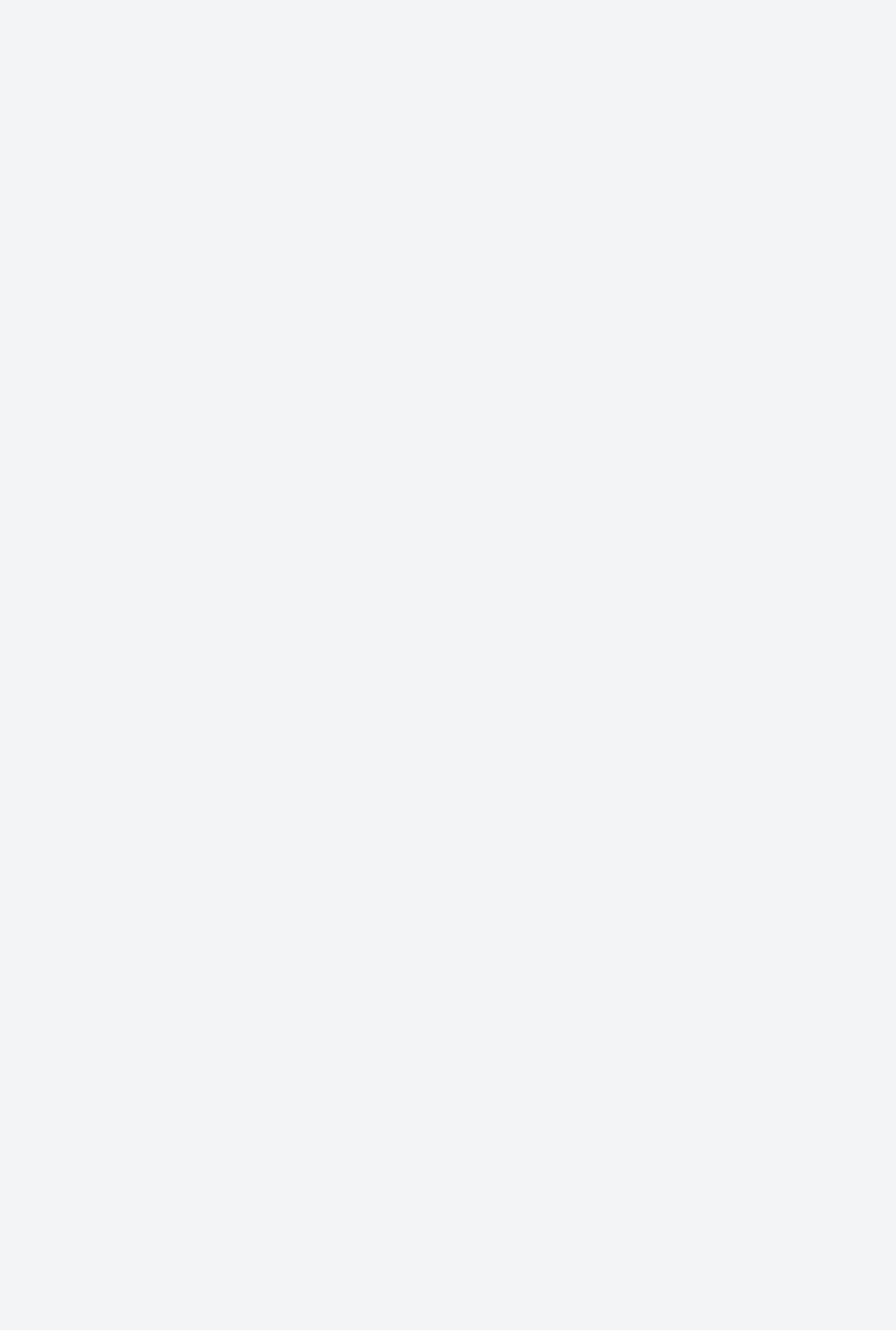
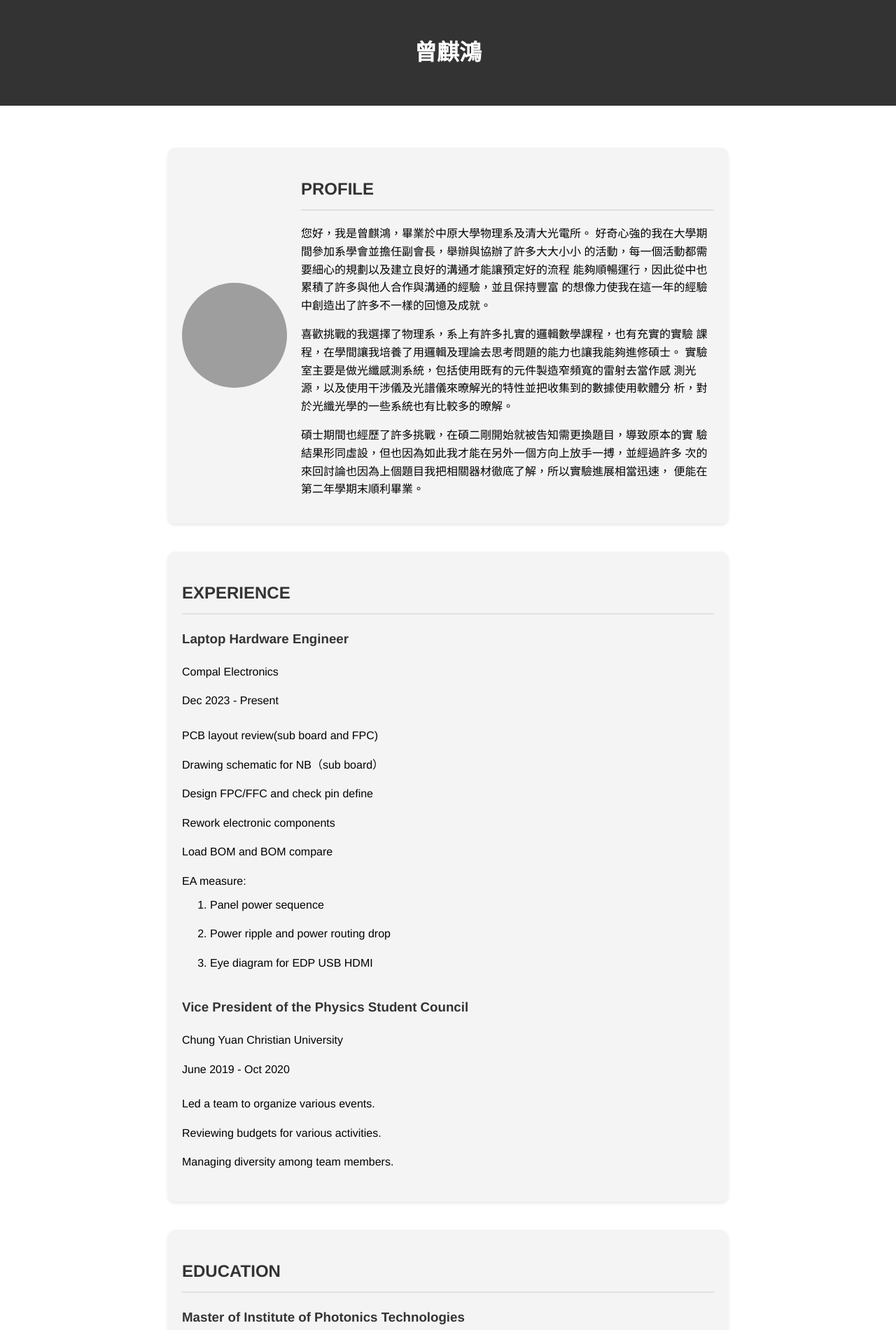
Before and after one commit to GinChenWu/resume, a plain HTML site: page index.html in a window 1280 px wide. Shown: the top 1900 px of the page at 70% size. Before the commit the page ends 800 px from the top, so only its background shows below. Drawn offline with Linux system fonts and the light colour scheme; grey boxes are pictures that could not be loaded.

Commit message:
Update index.html

```diff
--- a/index.html
+++ b/index.html
@@ -7,11 +7,11 @@
     <style>
         /* 定義根變數以便全站統一調色 */
         :root {
-            --color-background: #f3f4f6;
-            --color-text: #333;
-            --color-primary: #FF5722; /* 更新標題顏色 */
-            --color-secondary: #edf2f7;
-            --color-accent: #ecc94b;
+            --color-background: #ffffff;
+            --color-text: #000000;
+            --color-primary: #333333; /* 標題顏色 */
+            --color-secondary: #f4f4f4;
+            --color-accent: #e0e0e0;
         }
         /* 設置整個網頁的基礎樣式 */
         body {
@@ -24,7 +24,7 @@
         }
         /* 設置容器樣式，居中顯示並限制最大寬度 */
         .container {
-            max-width: 900px;
+            max-width: 800px;
             margin: 0 auto;
             padding: 20px;
         }
@@ -42,13 +42,11 @@
         }
         /* 設置個人簡介區塊樣式 */
         .profile {
-            display: flex;
-            align-items: center;
             margin-top: 40px;
             background-color: var(--color-secondary);
             padding: 20px;
             border-radius: 10px;
-            box-shadow: 0 4px 8px rgba(0, 0, 0, 0.1);
+            box-shadow: 0 2px 4px rgba(0, 0, 0, 0.1);
         }
         /* 設置個人照片樣式 */
         .profile-image {
@@ -57,24 +55,24 @@
             border-radius: 50%;
             margin-right: 20px;
             object-fit: cover;
-            border: 5px solid var(--color-accent);
+            float: left;
         }
         .section {
             margin-top: 40px;
-            background-color: white;
-            padding: 30px;
+            background-color: var(--color-secondary);
+            padding: 20px;
             border-radius: 10px;
-            box-shadow: 0 4px 8px rgba(0, 0, 0, 0.1);
+            box-shadow: 0 2px 4px rgba(0, 0, 0, 0.1);
         }
         h2 {
             color: var(--color-primary); /* 更新標題顏色 */
-            border-bottom: 3px solid var(--color-accent);
+            border-bottom: 2px solid var(--color-accent);
             padding-bottom: 10px;
             font-weight: bold;
             margin-bottom: 20px;
         }
         h3 {
-            color: var(--color-text);
+            color: var(--color-primary); /* 更新小標題顏色 */
             margin-top: 20px;
             font-weight: bold;
         }
@@ -83,4 +81,140 @@
             padding: 0;
         }
         ul li {
-            padding: 8
+            padding: 8px 0;
+            line-height: 1.6;
+        }
+        .contact-info {
+            background-color: var(--color-accent);
+            color: var(--color-primary);
+            padding: 20px;
+            border-radius: 10px;
+            margin-top: 40px;
+            box-shadow: 0 2px 4px rgba(0, 0, 0, 0.1);
+        }
+        .contact-info p {
+            margin: 10px 0;
+        }
+        /* 設置響應式樣式 */
+        @media (min-width: 600px) {
+            .profile {
+                display: flex;
+                align-items: center;
+                text-align: left;
+            }
+            .profile img {
+                margin-right: 20px;
+            }
+        }
+    </style>
+</head>
+<body>
+    <!-- 頁首 -->
+    <header>
+        <div class="container">
+            <h1>曾麒鴻</h1>
+        </div>
+    </header>
+
+    <div class="container">
+        <!-- 個人簡介區塊 -->
+        <section class="profile">
+            <img src="image1.jpg" alt="曾麒鴻的照片" class="profile-image">
+            <div>
+                <h2>PROFILE</h2>
+                <p>您好，我是曾麒鴻，畢業於中原大學物理系及清大光電所。
+好奇心強的我在大學期間參加系學會並擔任副會長，舉辦與協辦了許多大大小小
+的活動，每一個活動都需要細心的規劃以及建立良好的溝通才能讓預定好的流程
+能夠順暢運行，因此從中也累積了許多與他人合作與溝通的經驗，並且保持豐富
+的想像力使我在這一年的經驗中創造出了許多不一樣的回憶及成就。</p>
+                <p>喜歡挑戰的我選擇了物理系，系上有許多扎實的邏輯數學課程，也有充實的實驗
+課程，在學間讓我培養了用邏輯及理論去思考問題的能力也讓我能夠進修碩士。
+實驗室主要是做光纖感測系統，包括使用既有的元件製造窄頻寬的雷射去當作感
+測光源，以及使用干涉儀及光譜儀來暸解光的特性並把收集到的數據使用軟體分
+析，對於光纖光學的一些系統也有比較多的暸解。</p>
+                <p>碩士期間也經歷了許多挑戰，在碩二剛開始就被告知需更換題目，導致原本的實
+驗結果形同虛設，但也因為如此我才能在另外一個方向上放手一搏，並經過許多
+次的來回討論也因為上個題目我把相關器材徹底了解，所以實驗進展相當迅速，
+便能在第二年學期末順利畢業。</p>
+            </div>
+        </section>
+
+        <!-- 工作經歷區塊 -->
+        <section class="section">
+            <h2>EXPERIENCE</h2>
+            <h3>Laptop Hardware Engineer</h3>
+            <p>Compal Electronics</p>
+            <p>Dec 2023 - Present</p>
+            <ul>
+                <li>PCB layout review(sub board and FPC)</li>
+                <li>Drawing schematic for NB（sub board）</li>
+                <li>Design FPC/FFC and check pin define</li>
+                <li>Rework electronic components</li>
+                <li>Load BOM and BOM compare</li>
+                <li>EA measure:
+                    <ol>
+                        <li>Panel power sequence</li>
+                        <li>Power ripple and power routing drop</li>
+                        <li>Eye diagram for EDP USB HDMI</li>
+                    </ol>
+                </li>
+            </ul>
+
+            <h3>Vice President of the Physics Student Council</h3>
+            <p>Chung Yuan Christian University</p>
+            <p>June 2019 - Oct 2020</p>
+            <ul>
+                <li>Led a team to organize various events.</li>
+                <li>Reviewing budgets for various activities.</li>
+                <li>Managing diversity among team members.</li>
+            </ul>
+        </section>
+
+        <!-- 教育背景區塊 -->
+        <section class="section">
+            <h2>EDUCATION</h2>
+            <h3>Master of Institute of Photonics Technologies</h3>
+            <p>國立清華大學 National Tsing Hua University</p>
+            <p>2021-2023</p>
+            <p>Master's research experience: By discussing and brainstorming within the existing experimental
+framework and using the available experimental equipment, we
+developed innovative topics and more efficient systems.</p>
+
+            <h3>Bachelor of Physics</h3>
+            <p>中原大學 Chung Yuan Christian University</p>
+            <p>2017-2021</p>
+        </section>
+
+        <!-- 技能區塊 -->
+        <section class="section">
+            <h2>SKILLS</h2>
+            <ul>
+                <li>Narrow line width laser of fiber ring</li>
+                <li>Fiber sensor of FBG</li>
+                <li>Optical Time Domain Reflectometer</li>
+                <li>Matlab</li>
+                <li>Optical experiment set up</li>
+                <li>Arduino simple circuit system</li>
+                <li>Python</li>
+            </ul>
+        </section>
+
+        <!-- 語言能力區塊 -->
+        <section class="section">
+            <h2>LANGUAGES</h2>
+            <ul>
+                <li>Mandarin</li>
+                <li>English</li>
+            </ul>
+        </section>
+
+        <!-- 聯絡資訊區塊 -->
+        <section class="contact-info">
+            <h2>CONTACT</h2>
+            <p>Email: tim87915@gmail.com</p>
+            <p>Phone: +886 0988885015</p>
+            <p>Address: 新北市板橋區板新路202號14樓</p>
+        </section>
+    </div>
+</body>
+</html>
```
